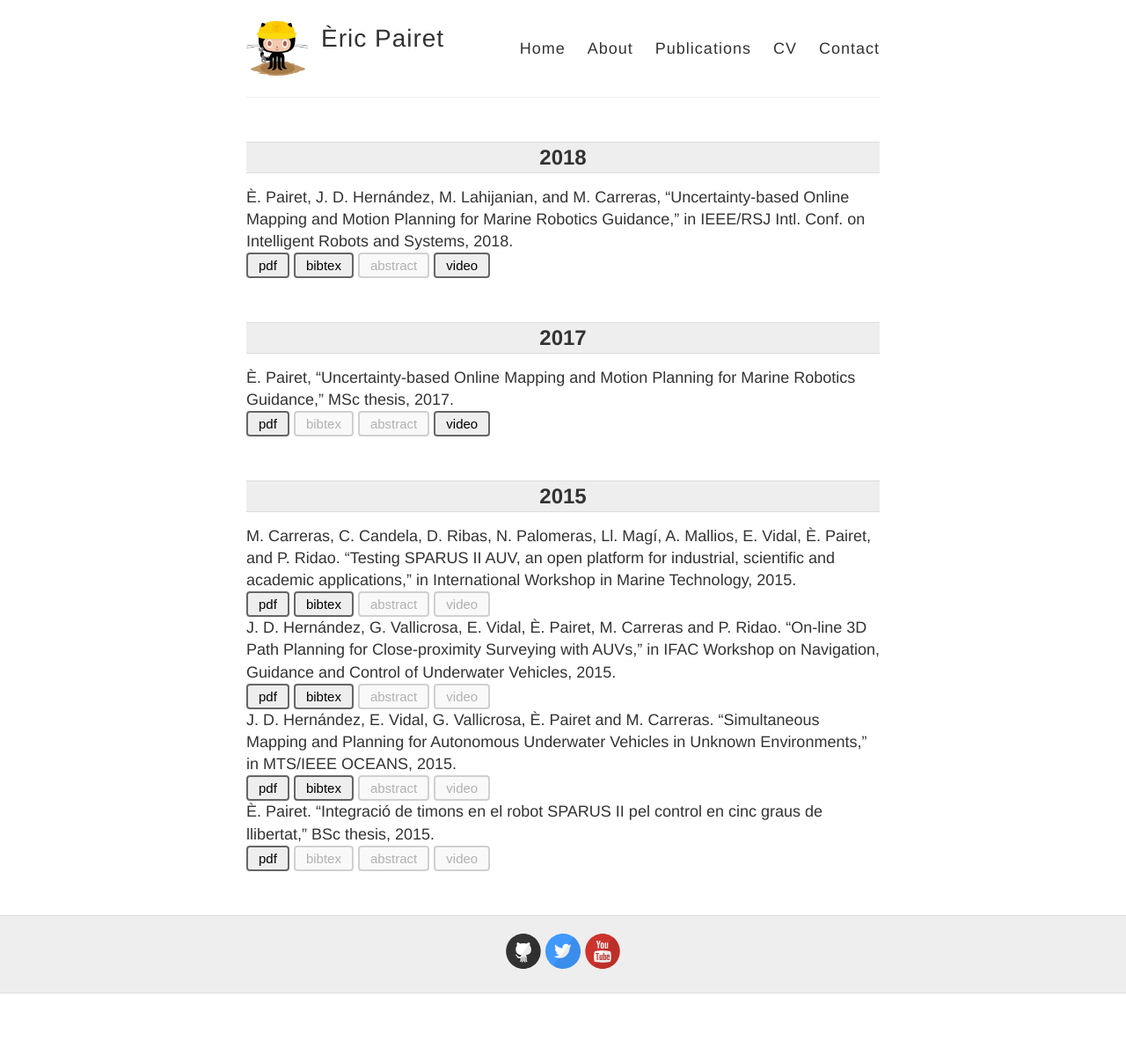
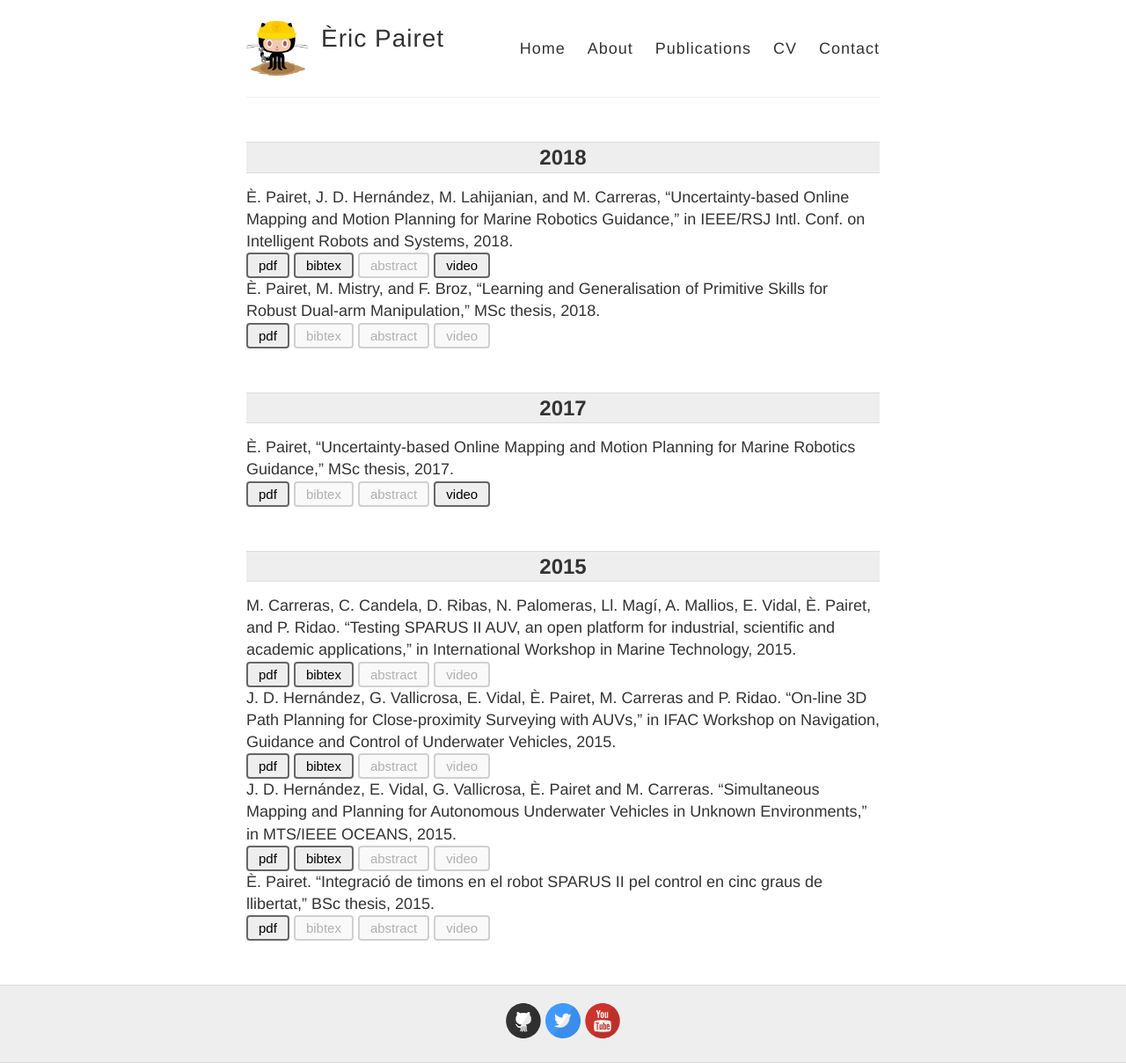
Before and after one commit to ericpairet/ericpairet.github.io, a Jekyll site: the page built from xtra/nav_tabs/publications.md, in a window 1280 px wide. Shown: the whole page at 88% size. Built offline with Jekyll 4.4.1, drawn with Linux system fonts in a browser that asks for light colours; before the commit the page ends 1129 px from its top, so only the background shows below that.

Commit message:
Adding MSc thesis 2018

```diff
--- a/_data/2018.yaml
+++ b/_data/2018.yaml
@@ -2,3 +2,8 @@
   pdf: 18pairet2018uncertainty.pdf
   bibtex: 18pairet2018uncertainty.txt
   youtube: https://youtu.be/dTejsNqNC00
+
+- name: È. Pairet, M. Mistry, and F. Broz, “Learning and Generalisation of Primitive Skills for Robust Dual-arm Manipulation," MSc thesis, 2018.
+  pdf: 18pairet2018learning.pdf
+  bibtex:
+  youtube:
```
Also changed, not shown: 1 other file.
